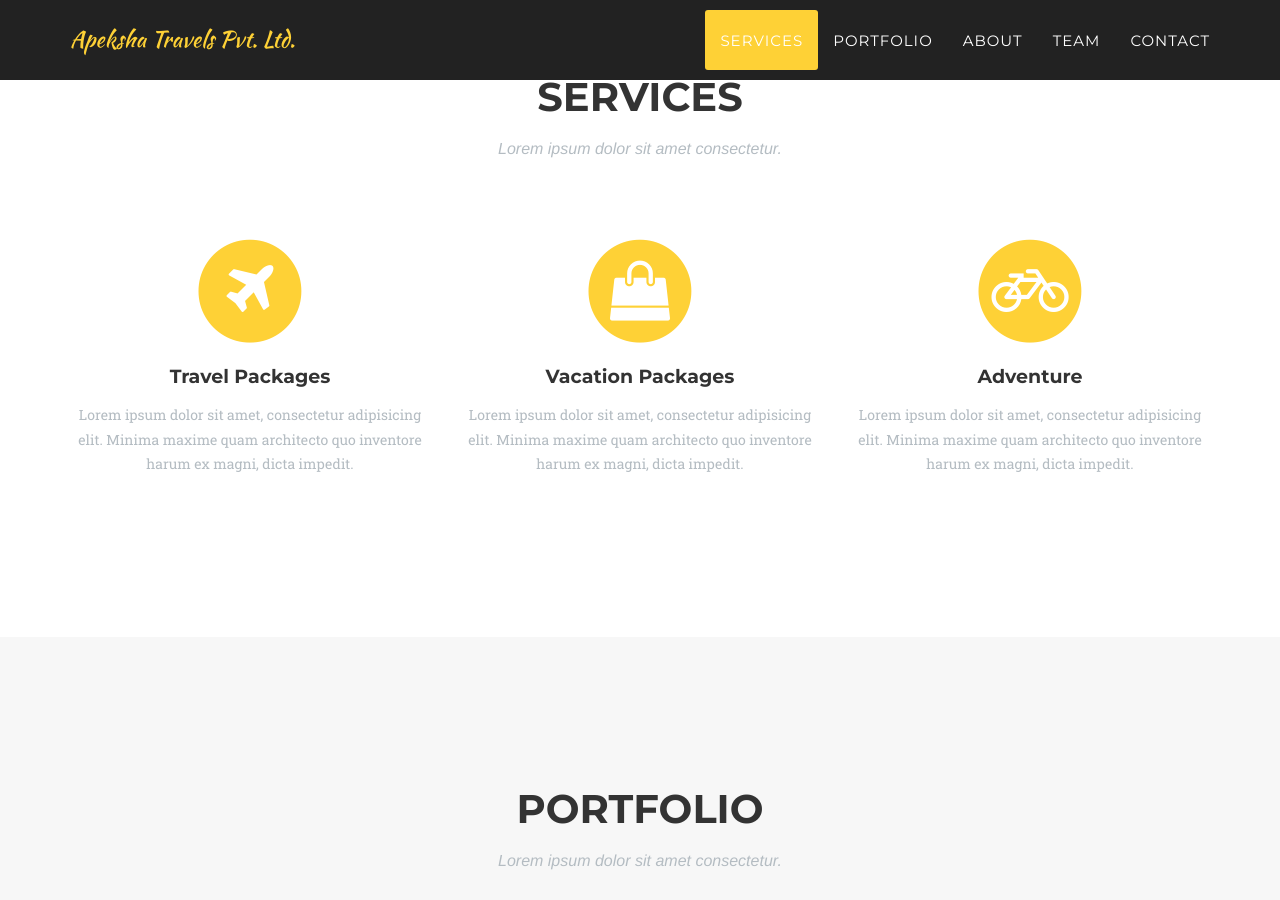
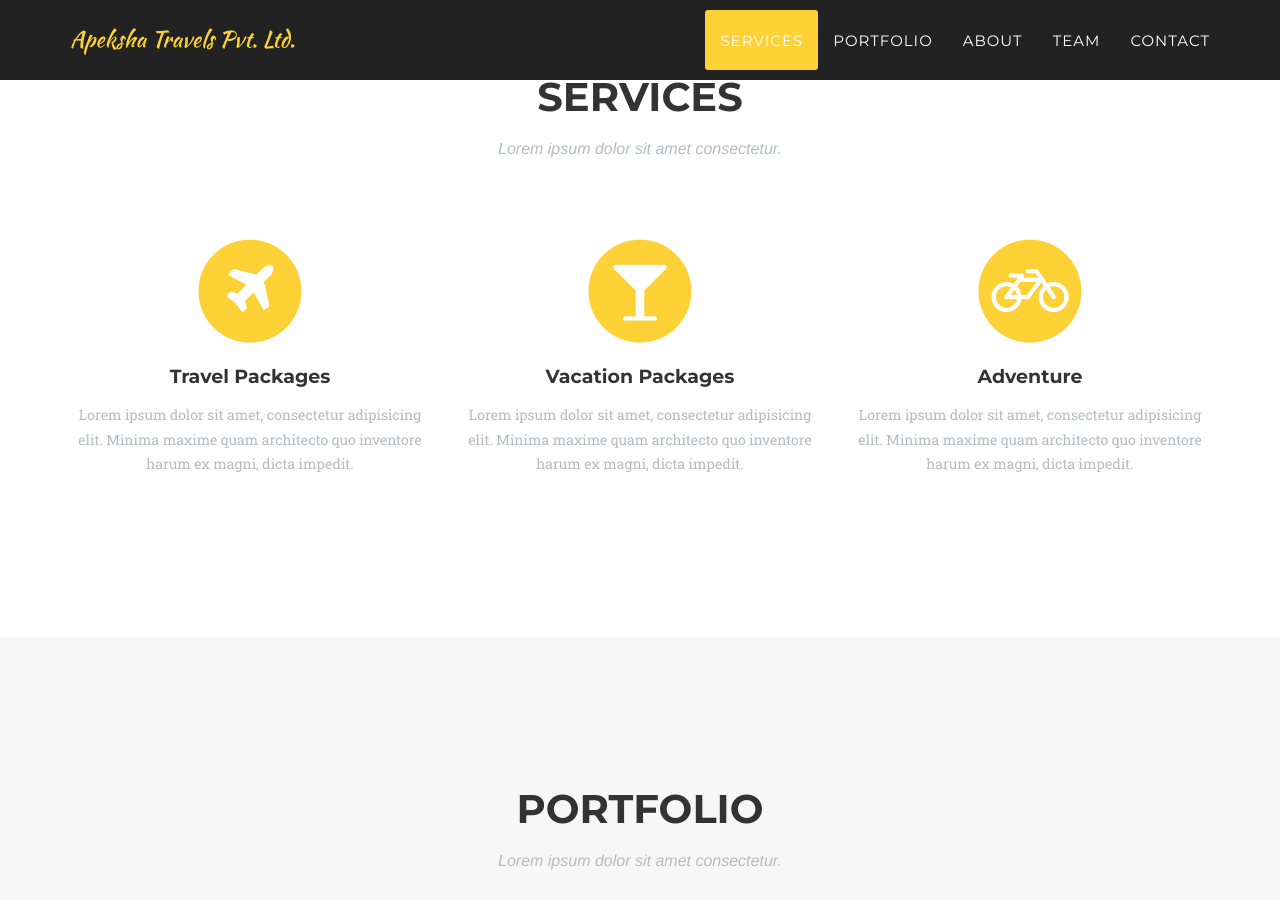
Before and after one commit to gauravmanandhar/apekshatravels.com.np, a Jekyll site: the page built from index.html, in a window 1280 px wide and 900 px high, scrolled down 833 px. Built offline with Jekyll 4.4.1, drawn with Linux system fonts in a browser that asks for light colours; some web fonts are replaced.

```diff
--- a/_includes/services.html
+++ b/_includes/services.html
@@ -19,7 +19,7 @@
                 <div class="col-md-4">
                     <span class="fa-stack fa-4x">
                         <i class="fa fa-circle fa-stack-2x text-primary"></i>
-                        <i class="fa fa-shopping-bag fa-stack-1x fa-inverse"></i>
+                        <i class="fa fa-glass fa-stack-1x fa-inverse"></i>
                     </span>
                     <h4 class="service-heading">Vacation Packages</h4>
                     <p class="text-muted">Lorem ipsum dolor sit amet, consectetur adipisicing elit. Minima maxime quam architecto quo inventore harum ex magni, dicta impedit.</p>
```
